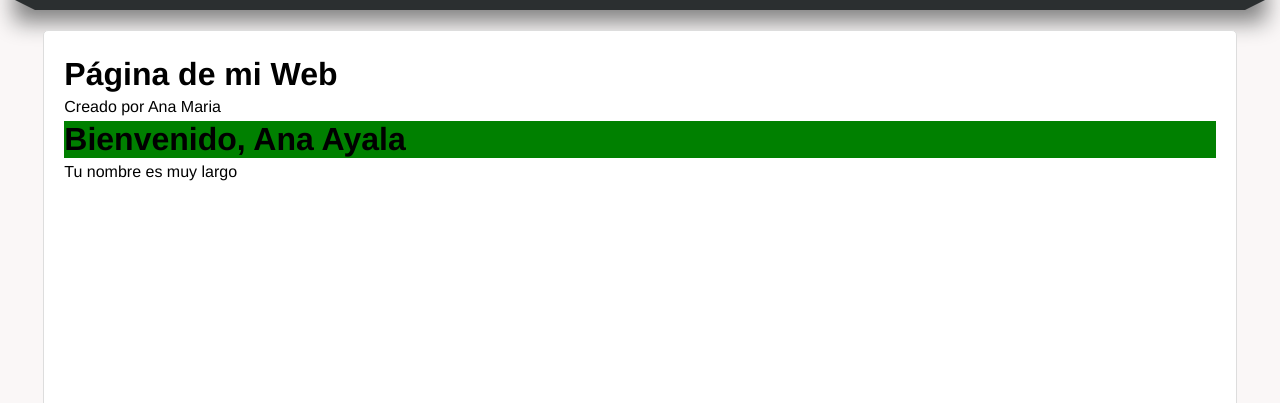
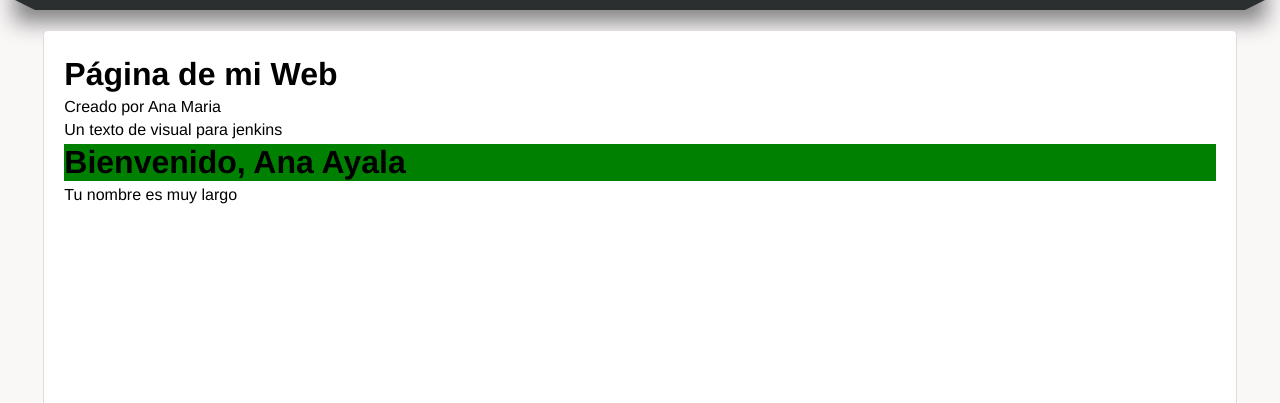
Before and after one commit to aayala606/AprendiendoDjango, a Django app: page /pagina-pruebas/ in a window 1280 px wide. Shown: the part 172-575 px from the top of the page. Run offline with Django 4.2, Linux system fonts and the light colour scheme.

Commit message:
se agrego una instruccion

```diff
--- a/miapp/templates/pagina.html
+++ b/miapp/templates/pagina.html
@@ -5,6 +5,7 @@
 {%block content%}
 <h1>Página de mi Web </h1>
 <p> {{"Creado por Ana Maria"}}</p>
+<p> {{"Un texto de visual para jenkins"}}</p>
 
 
 {{"Ana Ayala"|saludo|safe}}
```
